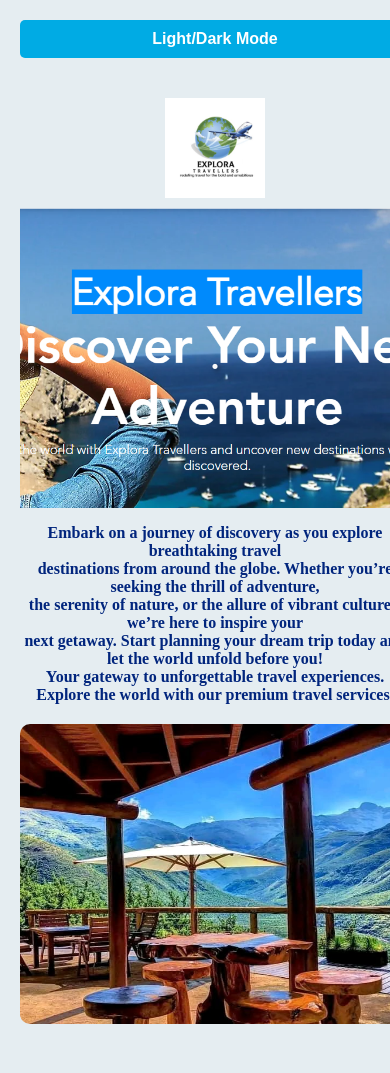
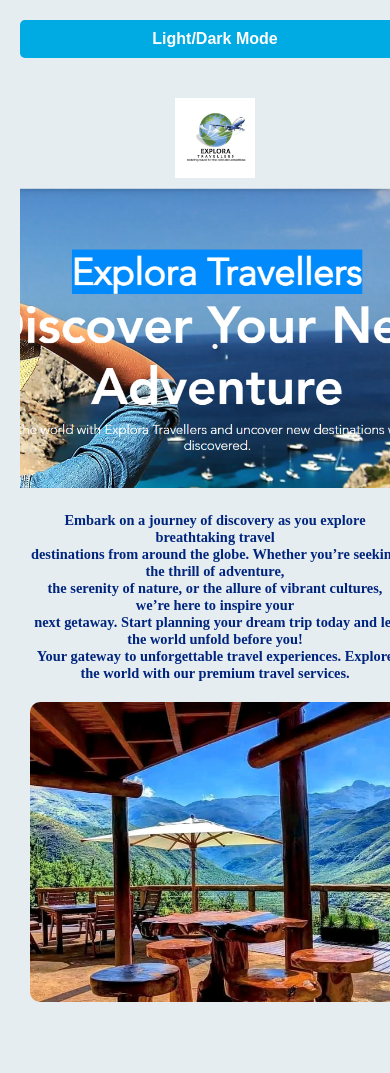
Before and after one commit to Wolf-tech-hue/exploratravellers, a plain HTML site: page index.html in a window 390 px wide. Shown: the top 1073 px of the page. Drawn offline with Linux system fonts and the light colour scheme.

Commit message:
Update index.html
Signed-off-by: Wolf-tech-hue <nathanmorake320@gmail.com>

```diff
--- a/index.html
+++ b/index.html
@@ -137,7 +137,22 @@
             .toggle-btn {
                 width: 100%;
             }
-        }
+     @media (max-width: 768px) {
+          .content {
+              padding: 10px;
+              font-size: 0.9em;
+           }
+
+         .services ul li {
+            font-size: 1em;
+          }
+
+        .logo {
+        max-width: 80px;
+        max-height: 80px;
+         }
+
+      }
 
     </style>
 </head>
```
